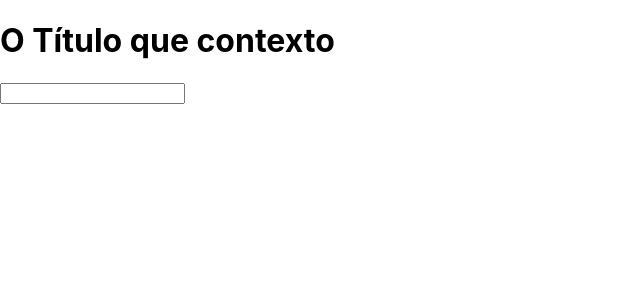
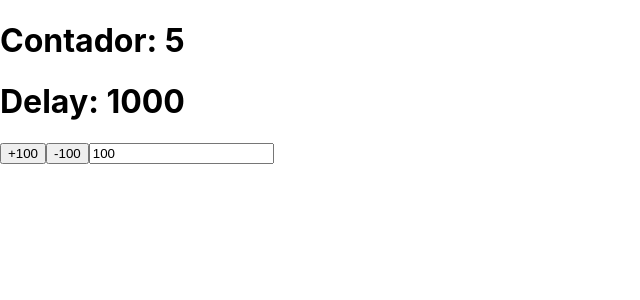
Before and after one commit to davitsjunior/react, a React (Create React App) app in the folder project-2/: page / in a window 1280 px wide. Shown: the top 300 px of the page, without its empty margins (0-640 px from the left). Built offline with nearby package versions, Linux system fonts and the light colour scheme.

Commit message:
Aula 57 concluída - Criando meu próprio hook.

```diff
--- a/project-2/src/App.js
+++ b/project-2/src/App.js
@@ -1,79 +1,57 @@
 //eslint-disable-next-line
-import { createContext, useContext, useReducer, useRef } from 'react';
-import P from 'prop-types';
+import { useEffect, useRef, useState } from 'react';
 import './App.css';
+//eslint-disable-next-line
+const useMyHook = (cb, delay = 1000) => {
+  const savedCb = useRef();
 
-// actions.js
-export const actions = {
-  CHANGE_TITLE: 'CHANGE_TITLE',
-};
-
-//data.js
-//eslint-disable-next-line
-export const globalState = {
-  title: 'O Título que contexto',
-  body: 'O body do contexto',
-  counter: 0,
-};
-
-// reducer.js
-//eslint-disable-next-line
-export const reducer = (state, action) => {
-  console.log(action);
-  switch (action.type) {
-    case actions.CHANGE_TITLE: {
-      console.log('Mudar título');
-      return { ...state, title: action.payLoad };
-    }
-  }
-  return { ...state };
-};
-
-//AppContext.jsx
-export const Context = createContext();
-//eslint-disable-next-line
-export const AppContext = ({ children }) => {
-  //eslint-disable-next-line
-  const [state, dispatch] = useReducer(reducer, globalState);
-
-  const changeTitle = (payLoad) => {
-    dispatch({ type: actions.CHANGE_TITLE, payLoad });
-  };
-
-  return (
-    <Context.Provider value={{ state, changeTitle }}>
-      {children}
-    </Context.Provider>
-  );
-};
-
-AppContext.prototype = {
-  children: P.node,
-};
-
-//H1 / indes.jsx
-export const H1 = () => {
-  const context = useContext(Context);
-  const inputRef = useRef();
-
-  return (
-    <>
-      <h1 onClick={() => context.changeTitle(inputRef.current.value)}>
-        {context.state.title}
-      </h1>
-      <input type="text" ref={inputRef} />
-    </>
-  );
+  useEffect(() => {
+    savedCb.current = cb;
+  }, [cb]);
+  useEffect(() => {
+    //eslint-disable-next-line
+    const interval = setInterval(() => {
+      savedCb.current();
+    }, delay);
+    return () => clearInterval(interval);
+  }, [delay]);
 };
 
 // App.jsx
 function App() {
+  //eslint-disable-next-line
+  const [counter, setCounter] = useState(0);
+  const [delay, setDelay] = useState(1000);
+  const [incrementor, setIncrementor] = useState(100);
+
+  useMyHook(() => setCounter((c) => c + 1), delay);
+
   return (
-    <AppContext>
-      <div>
-        <H1 />
-      </div>
-    </AppContext>
+    <div>
+      <h1>Contador: {counter}</h1>
+      <h1>Delay: {delay}</h1>
+      <button
+        onClick={() => {
+          setDelay((d) => d + incrementor);
+        }}
+      >
+        +{incrementor}
+      </button>
+      <button
+        onClick={() => {
+          setDelay((d) => d - incrementor);
+        }}
+      >
+        -{incrementor}
+      </button>
+      <input
+        type="number"
+        value={incrementor}
+        onChange={(e) => setIncrementor(Number(e.target.value))}
+        name=""
+        id=""
+      />
+    </div>
   );
 }
 
```
